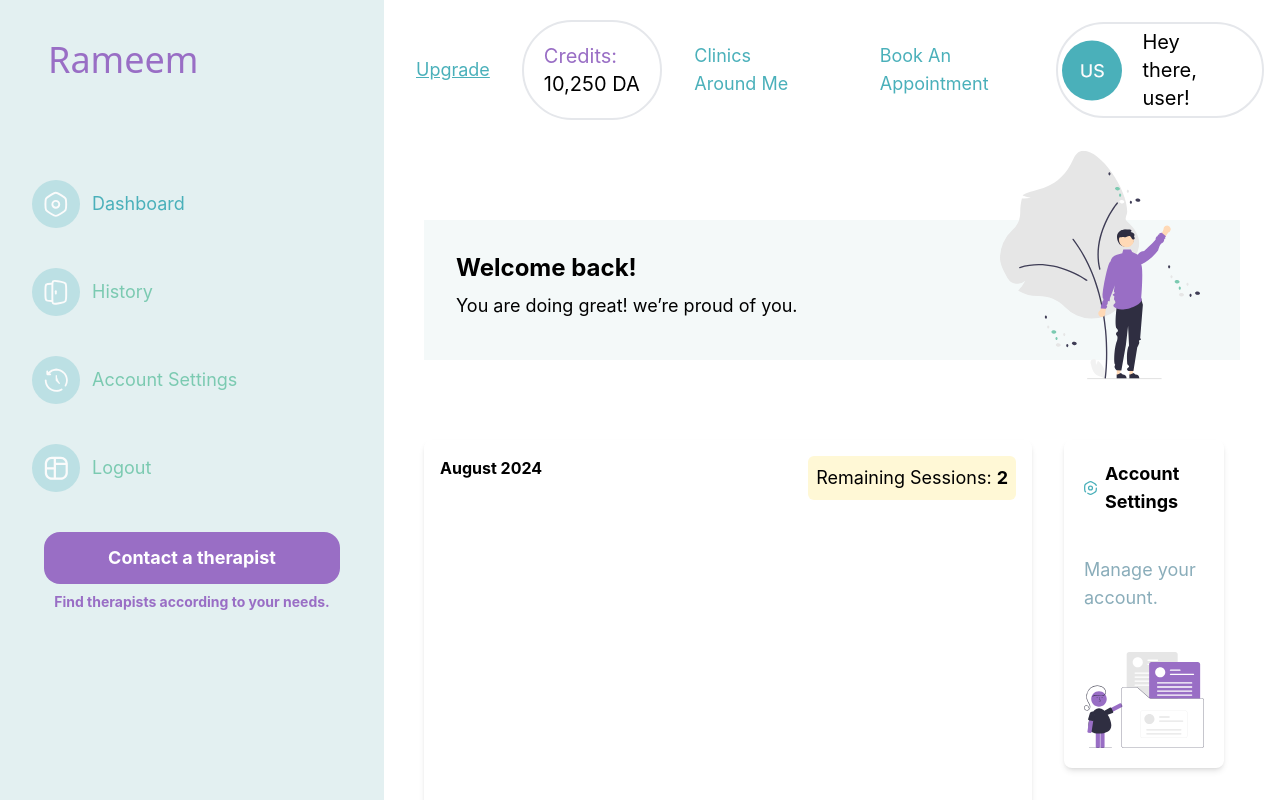
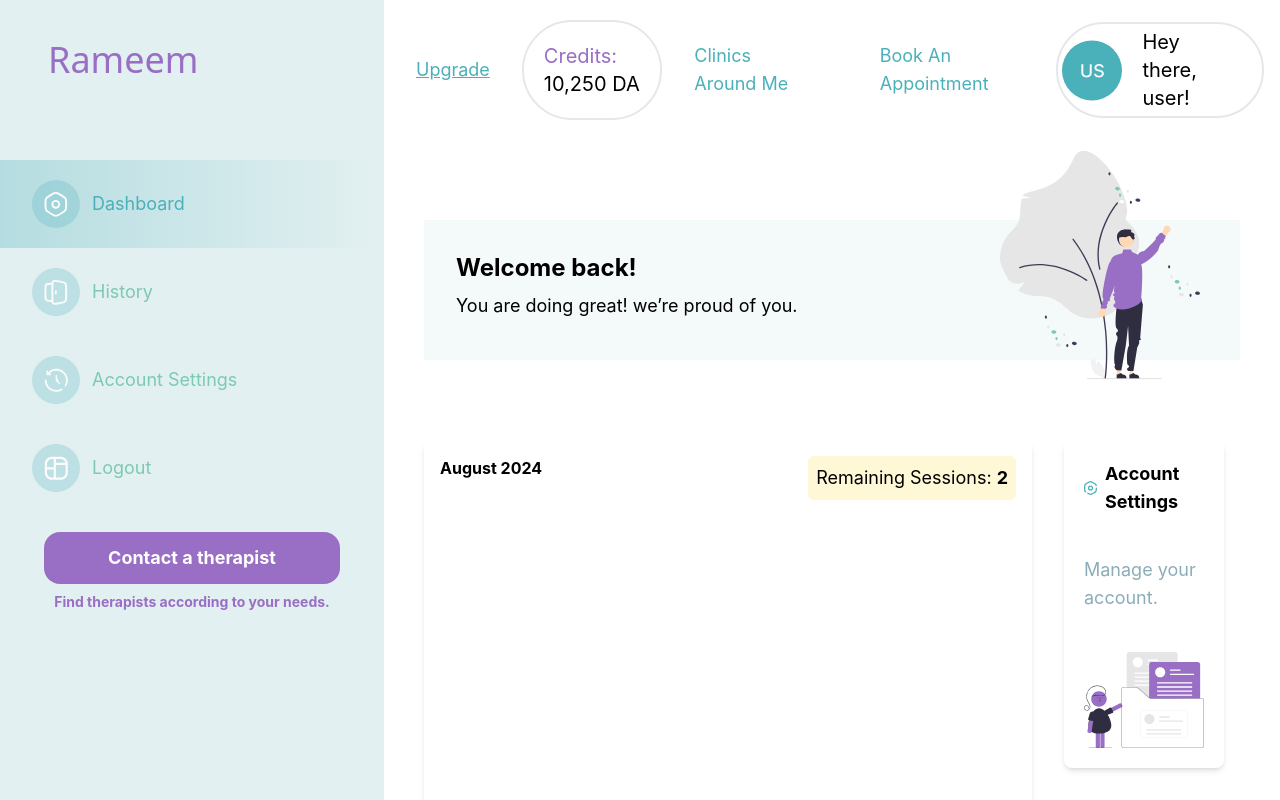
Before and after one commit to Meriemchm/chm_psychology_react_website, a React (Vite) app: page /logIn in a window 1280 px wide. Shown: the top 800 px of the page. Built offline with nearby package versions, Linux system fonts and the light colour scheme; a web font is replaced by a local one.

Commit message:
fix-sidebar-activity

```diff
--- a/src/components/Data/Data.jsx
+++ b/src/components/Data/Data.jsx
@@ -69,7 +69,7 @@ export const NavlinkData = [
       id: 1,
       link: "Dashboard",
       img:<img className="w-26 h-12"  src={Group1} alt="img_link" />,
-      src : '', /*dashboard */
+      src : '/logIn', /*dashboard */
       style: "text-greendash",
     },
     {
--- a/src/components/SideBar/SideBar.jsx
+++ b/src/components/SideBar/SideBar.jsx
@@ -5,7 +5,7 @@ import { Outlet } from "react-router-dom";
 import NavBarDash from "./NavBarDash/NavBarDash";
 
 const SideBar = () => {
-  const [activeItem, setActiveItem] = useState(null);
+  const [activeItem, setActiveItem] = useState(1);
   return (
     <div className="flex h-full w-full overflow-hidden">
       <div className="xl:w-96 w-72 bg-secondvariant py-10">
@@ -23,6 +23,7 @@ const SideBar = () => {
                     ? "text-second "
                     : "text-greendash"
                 }
+                end
               >
                 <li
                   key={id}
```
